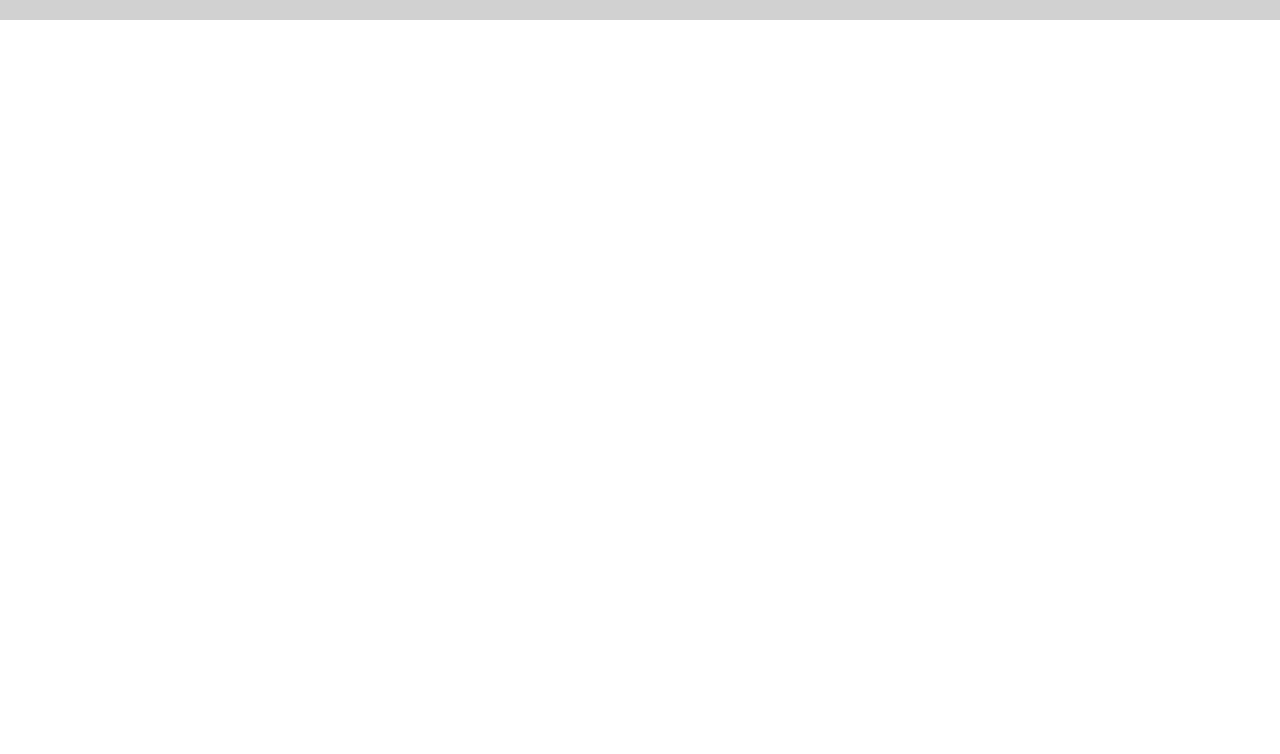
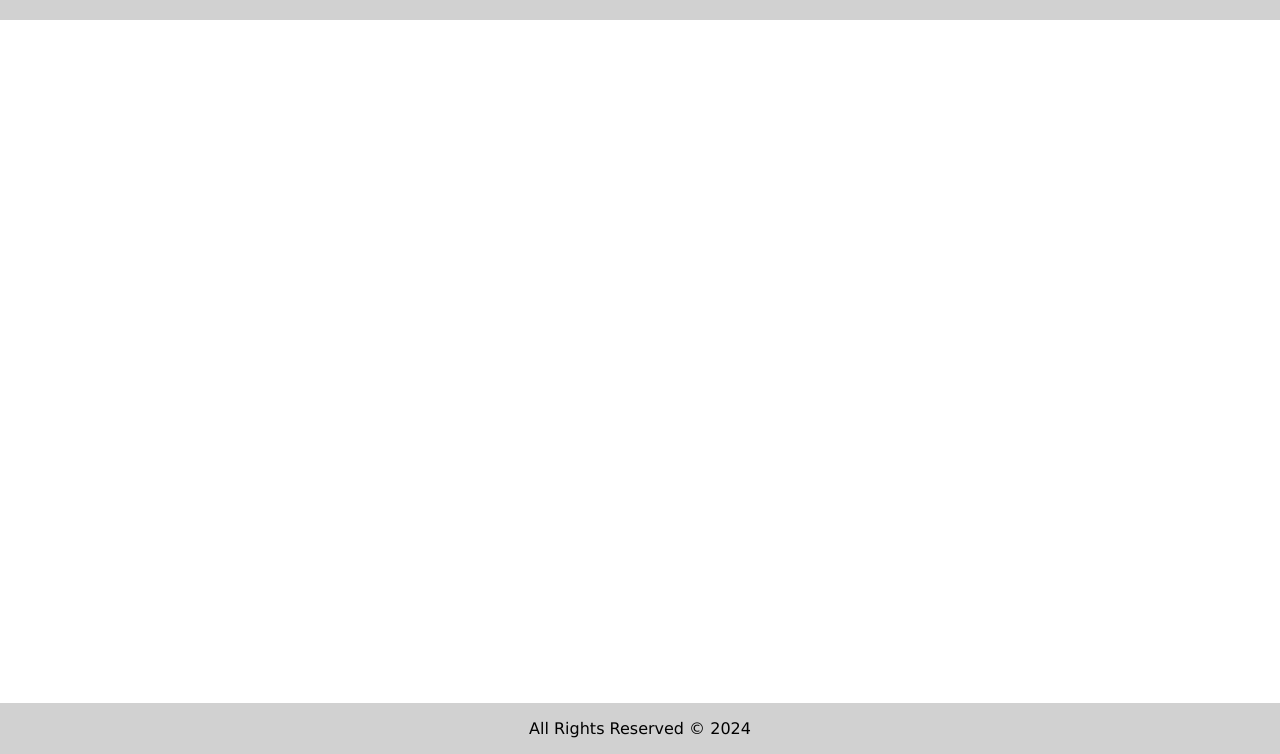
Before and after one commit to sanskriti2005/eval-practice, a plain HTML site: page index.html in a window 1280 px wide. Shown: the part 46-800 px from the top of the page. Drawn offline with Linux system fonts and the light colour scheme.

```diff
--- /dev/null
+++ b/backend/footer.js
@@ -0,0 +1,7 @@
+function loadFooter() {
+    const footer = document.getElementById("footer");
+    footer.innerHTML = `<footer>
+            <p>All Rights Reserved &copy; 2024</p>
+        </footer>`
+}
+loadFooter()
--- a/index.html
+++ b/index.html
@@ -10,6 +10,10 @@
     <div id="nav">
 
     </div>
+    <div id="footer">
+
+    </div>
 </body>
 <script src="./backend/navbar.js"></script>
+<script src="./backend/footer.js"></script>
 </html>
--- a/styles/index.css
+++ b/styles/index.css
@@ -27,3 +27,14 @@
 #navbar > div > a:hover{
     color: rgb(70, 70, 70);
 }
+/* footer styling */
+footer{
+    background-color: rgb(209, 209, 209);
+    padding: 1rem;
+    display: flex;
+    width: 100%;
+    justify-content: center;
+    position: fixed;
+    left: 0;
+    bottom: 0;
+}
```
Also changed, not shown: completed.html (+4 -0 lines), tasks.html (+4 -0 lines).
